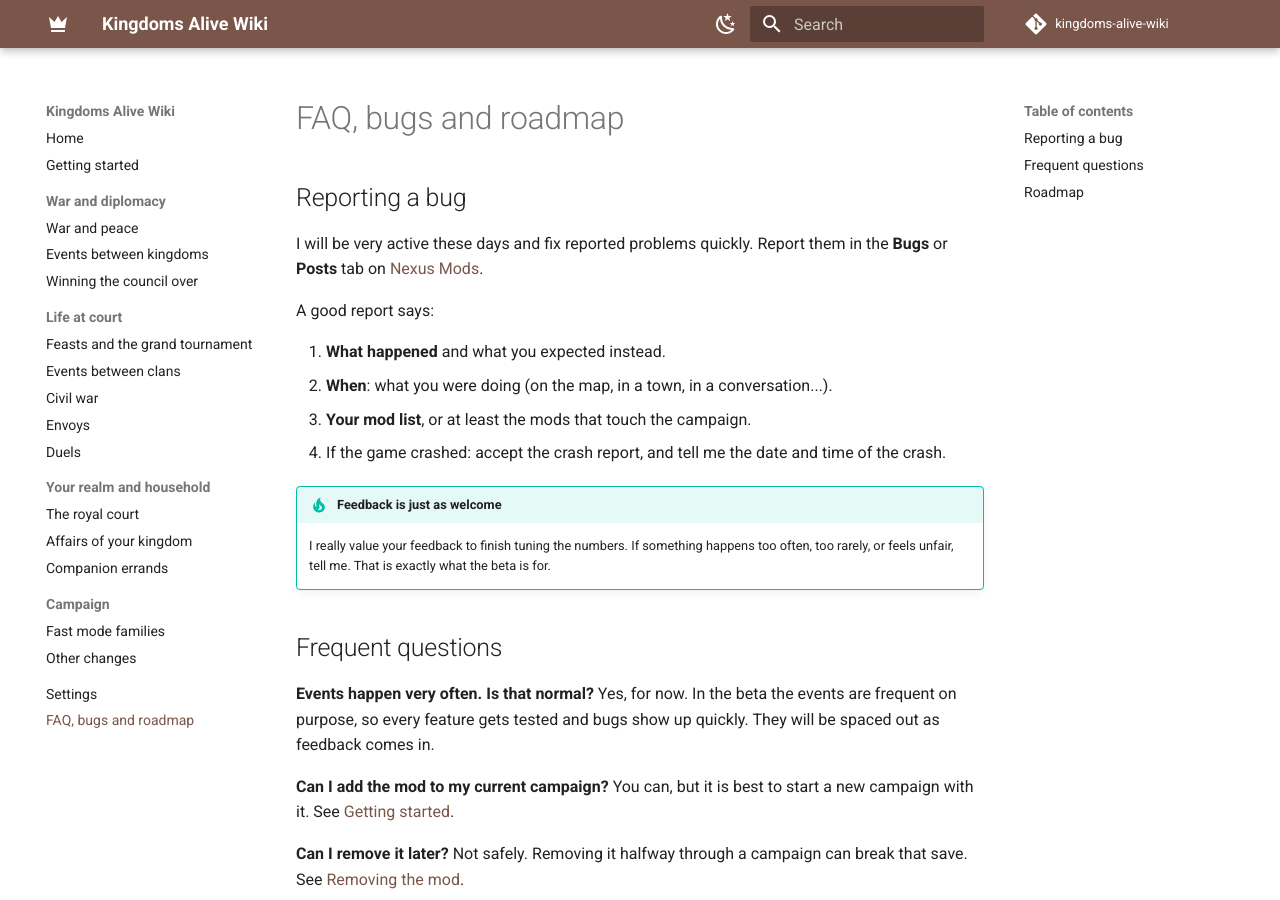
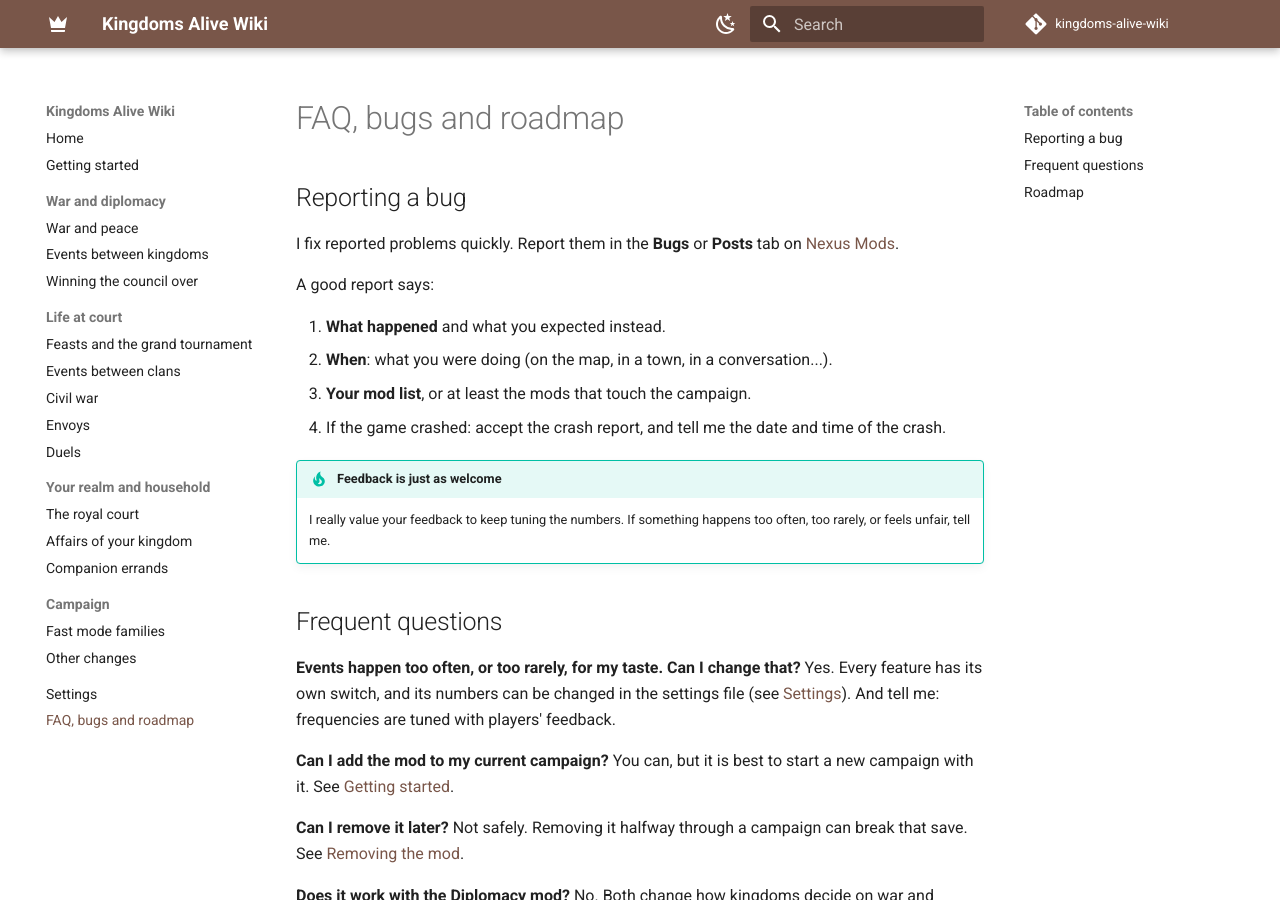
Before and after one commit to gusannerlord/kingdoms-alive-wiki, an MkDocs documentation site: the page built from docs/faq.md, in a window 1280 px wide and 900 px high. Built offline with MkDocs 1.6.1 and Material for MkDocs 9.7.7, drawn with Linux system fonts in a browser that asks for light colours; comment, search, counter and statistics services are not loaded.

Commit message:
Quitar los avisos de beta
Co-Authored-By: Claude Opus 5.5 <noreply@anthropic.com>
Claude-Session: https://claude.ai/code/session_01AVXu2S25u5aka6RPBcw7Qu

```diff
--- a/docs/faq.md
+++ b/docs/faq.md
@@ -1,7 +1,7 @@
 # FAQ, bugs and roadmap
 
 ## Reporting a bug
-I will be very active these days and fix reported problems quickly. Report them in the **Bugs** or **Posts** tab on [Nexus Mods](https://www.nexusmods.com/mountandblade2bannerlord/mods/13980).
+I fix reported problems quickly. Report them in the **Bugs** or **Posts** tab on [Nexus Mods](https://www.nexusmods.com/mountandblade2bannerlord/mods/13980).
 
 A good report says:
 
@@ -11,12 +11,12 @@ A good report says:
 4. If the game crashed: accept the crash report, and tell me the date and time of the crash.
 
 !!! tip "Feedback is just as welcome"
-    I really value your feedback to finish tuning the numbers. If something happens too often, too rarely, or feels unfair, tell me. That is exactly what the beta is for.
+    I really value your feedback to keep tuning the numbers. If something happens too often, too rarely, or feels unfair, tell me.
 
 ## Frequent questions
 
-**Events happen very often. Is that normal?**
-Yes, for now. In the beta the events are frequent on purpose, so every feature gets tested and bugs show up quickly. They will be spaced out as feedback comes in.
+**Events happen too often, or too rarely, for my taste. Can I change that?**
+Yes. Every feature has its own switch, and its numbers can be changed in the settings file (see [Settings](settings.md)). And tell me: frequencies are tuned with players' feedback.
 
 **Can I add the mod to my current campaign?**
 You can, but it is best to start a new campaign with it. See [Getting started](getting-started.md#new-or-existing-campaign).
```
Also changed, not shown: docs/index.md (+0 -5 lines).
